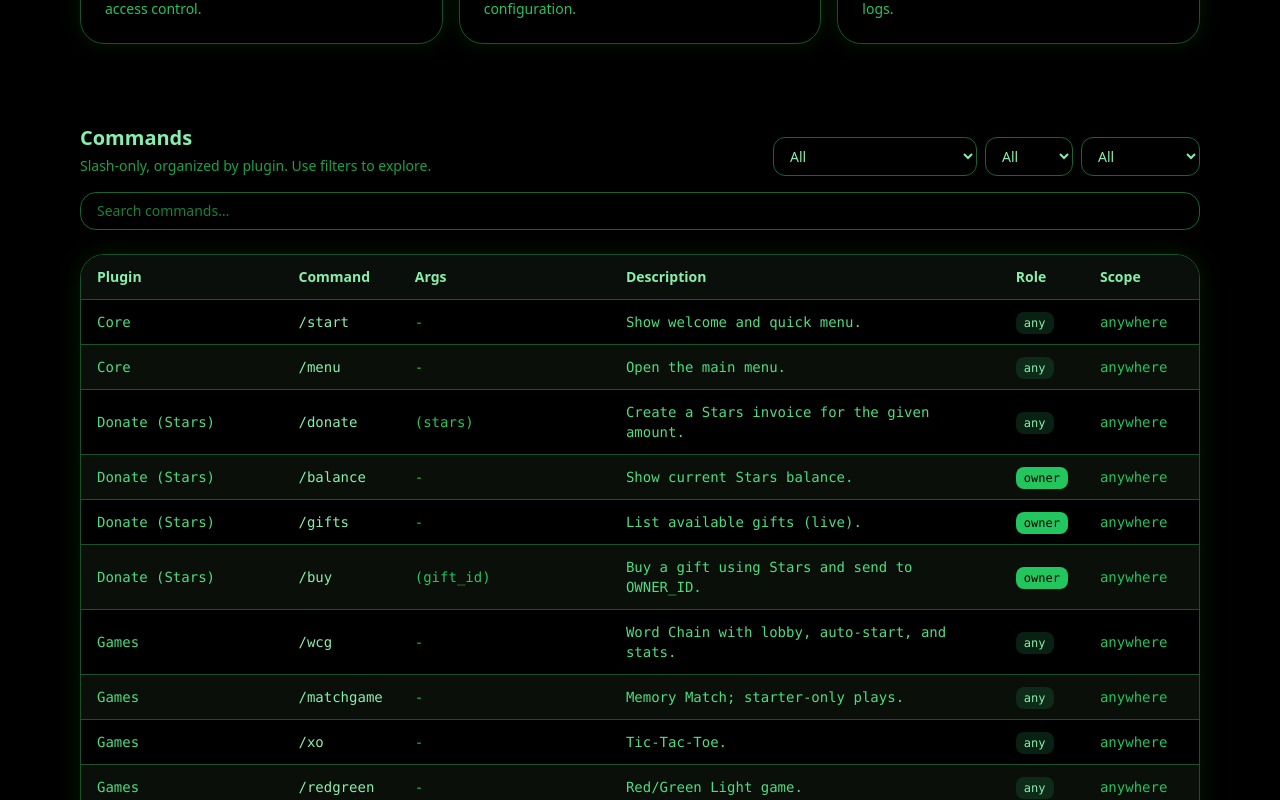
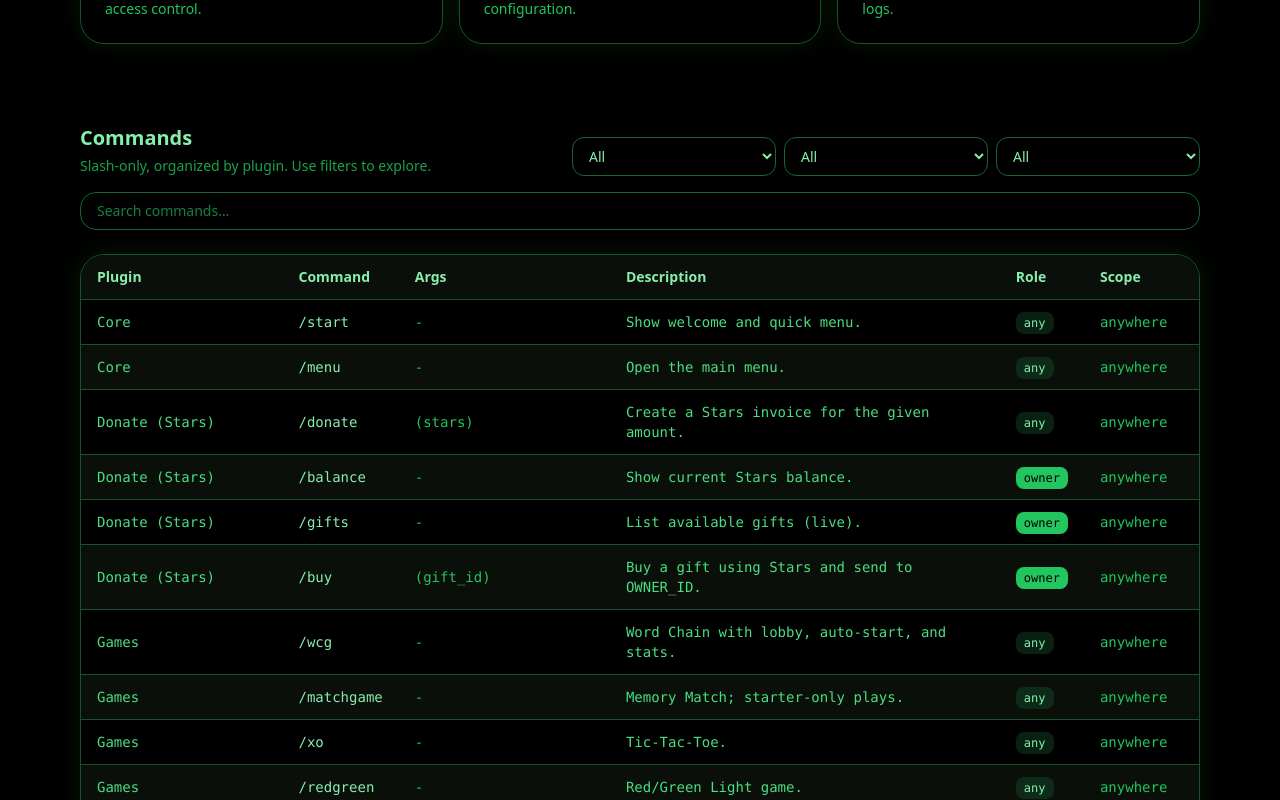
Before and after one commit to oluwaseyori/Seyori-s-Tg-Bot-Web, a Next.js app: page / in a window 1280 px wide. Shown: the part 780-1580 px from the top of the page. Built offline with nearby package versions, Linux system fonts and the light colour scheme.

Commit message:
Update page.tsx

```diff
--- a/app/page.tsx
+++ b/app/page.tsx
@@ -6,7 +6,7 @@ const CONFIG = {
   botName: "SEYORI'S TG BOT",
   botUsername: 'seyoritgbot',
   ownerUsername: 's3yori',
-  ownerEmail: 'havefun777444@gmail.cpm',
+  ownerEmail: 'havefun777444@gmail.cpm', // change to .com if that was a typo
   brandTagline: 'Seyoris Telegram Bot Web.'
 }
 
@@ -216,35 +216,67 @@ export default function Page() {
 
       {/* Commands */}
       <section id="commands" className="mx-auto max-w-6xl px-4 py-12">
-        <div className="flex items-end justify-between gap-4">
+        <div className="flex flex-col gap-3 sm:flex-row sm:items-end sm:justify-between">
           <div>
             <h2 className="text-xl font-semibold text-green-300">Commands</h2>
-            <p className="mt-1 text-sm text-green-600">Slash-only, organized by plugin. Use filters to explore.</p>
+            <p className="mt-1 text-sm text-green-600">
+              Slash-only, organized by plugin. Use filters to explore.
+            </p>
           </div>
-          <div className="hidden items-center gap-2 md:flex">
-            <select value={pluginFilter} onChange={e => setPluginFilter(e.target.value)} className="rounded-xl border border-green-800 bg-black px-3 py-2 text-sm text-green-300 shadow-sm focus:outline-none">
-              {plugins.map(p => <option key={p} value={p} className="bg-black text-green-300">{p}</option>)}
+
+          {/* Always-visible filters; stack on mobile */}
+          <div className="grid w-full grid-cols-1 gap-2 sm:w-auto sm:grid-cols-3">
+            <select
+              value={pluginFilter}
+              onChange={e => setPluginFilter(e.target.value)}
+              className="rounded-xl border border-green-800 bg-black px-3 py-2 text-sm text-green-300 focus:outline-none"
+            >
+              {plugins.map(p => (
+                <option key={p} value={p} className="bg-black text-green-300">
+                  {p}
+                </option>
+              ))}
             </select>
-            <select value={roleFilter} onChange={e => setRoleFilter(e.target.value as any)} className="rounded-xl border border-green-800 bg-black px-3 py-2 text-sm text-green-300 shadow-sm focus:outline-none">
-              {['All','any','admin','owner'].map(p => <option key={p} value={p} className="bg-black text-green-300">{p}</option>)}
+
+            <select
+              value={roleFilter}
+              onChange={e => setRoleFilter(e.target.value as any)}
+              className="rounded-xl border border-green-800 bg-black px-3 py-2 text-sm text-green-300 focus:outline-none"
+            >
+              {['All','any','admin','owner'].map(p => (
+                <option key={p} value={p} className="bg-black text-green-300">
+                  {p}
+                </option>
+              ))}
             </select>
-            <select value={scopeFilter} onChange={e => setScopeFilter(e.target.value as any)} className="rounded-xl border border-green-800 bg-black px-3 py-2 text-sm text-green-300 shadow-sm focus:outline-none">
-              {['All','anywhere','group-only','dm-only'].map(p => <option key={p} value={p} className="bg-black text-green-300">{p}</option>)}
+
+            <select
+              value={scopeFilter}
+              onChange={e => setScopeFilter(e.target.value as any)}
+              className="rounded-xl border border-green-800 bg-black px-3 py-2 text-sm text-green-300 focus:outline-none"
+            >
+              {['All','anywhere','group-only','dm-only'].map(p => (
+                <option key={p} value={p} className="bg-black text-green-300">
+                  {p}
+                </option>
+              ))}
             </select>
           </div>
         </div>
 
-        <div className="mt-4 flex flex-col gap-3 sm:flex-row">
+        {/* Search */}
+        <div className="mt-4">
           <input
             placeholder="Search commands…"
             value={query}
             onChange={e => setQuery(e.target.value)}
-            className="w-full rounded-2xl border border-green-800 bg-black px-4 py-2 text-sm text-green-300 placeholder-green-700 shadow-sm focus:outline-none"
+            className="w-full rounded-2xl border border-green-800 bg-black px-4 py-2 text-sm text-green-300 placeholder-green-700 focus:outline-none"
           />
         </div>
 
-        <div className="mt-6 overflow-hidden rounded-3xl border border-green-900 bg-black shadow-sm" style={{ boxShadow: '0 0 24px rgba(57,255,20,0.10)' }}>
-          <table className="min-w-full text-left text-sm">
+        {/* H-scroll table for narrow screens */}
+        <div className="mt-6 overflow-x-auto rounded-3xl border border-green-900 bg-black shadow-sm" style={{ boxShadow: '0 0 24px rgba(57,255,20,0.10)' }}>
+          <table className="min-w-[900px] text-left text-sm">
             <thead className="bg-[#0b0f0b] text-green-300">
               <tr>
                 <th className="px-4 py-3 border-b border-green-900">Plugin</th>
@@ -322,23 +354,75 @@ function IdeaForm() {
   const [email, setEmail] = useState('')
   const [message, setMessage] = useState('')
 
-  const encoded = encodeURIComponent(`Idea from ${name || 'Anonymous'}\n\n${message}\n\nContact: ${email || 'n/a'}`)
-  const tgHref = `https://t.me/${CONFIG.ownerUsername}`
-  const mailHref = `mailto:${CONFIG.ownerEmail}?subject=${encodeURIComponent("SEYORI'S TG BOT — Idea/Suggestion")}&body=${encoded}`
+  const buildText = () =>
+    `Idea from ${name || 'Anonymous'}\n\n${message || '(no message)'}\n\nContact: ${email || 'n/a'}\n\nFrom: ${typeof window !== 'undefined' ? window.location.href : ''}`
+
+  const sendViaTelegram = (e: React.MouseEvent) => {
+    e.preventDefault()
+    const tg = (window as any)?.Telegram?.WebApp
+    const text = buildText()
+    const shareUrl = `https://t.me/share/url?url=${encodeURIComponent(
+      typeof window !== 'undefined' ? window.location.href : ''
+    )}&text=${encodeURIComponent(text)}`
+    if (tg?.openTelegramLink) tg.openTelegramLink(shareUrl)
+    else window.open(shareUrl, '_blank')
+  }
+
+  const sendViaEmail = (e: React.MouseEvent) => {
+    e.preventDefault()
+    if (!CONFIG.ownerEmail) return
+    const subject = "SEYORI'S TG BOT — Idea/Suggestion"
+    const mailto = `mailto:${CONFIG.ownerEmail}?subject=${encodeURIComponent(subject)}&body=${encodeURIComponent(buildText())}`
+    window.location.href = mailto
+  }
 
   return (
     <form onSubmit={(e) => e.preventDefault()} className="mt-4 space-y-3">
       <div className="grid gap-3 sm:grid-cols-2">
-        <input value={name} onChange={e => setName(e.target.value)} placeholder="Your name" className="rounded-2xl border border-green-800 bg-black px-4 py-2 text-sm text-green-300 placeholder-green-700 shadow-sm focus:outline-none" />
-        <input value={email} onChange={e => setEmail(e.target.value)} placeholder="Your email (optional)" type="email" className="rounded-2xl border border-green-800 bg-black px-4 py-2 text-sm text-green-300 placeholder-green-700 shadow-sm focus:outline-none" />
+        <input
+          value={name}
+          onChange={e => setName(e.target.value)}
+          placeholder="Your name"
+          className="rounded-2xl border border-green-800 bg-black px-4 py-2 text-sm text-green-300 placeholder-green-700 focus:outline-none"
+        />
+        <input
+          value={email}
+          onChange={e => setEmail(e.target.value)}
+          placeholder="Your email (optional)"
+          type="email"
+          className="rounded-2xl border border-green-800 bg-black px-4 py-2 text-sm text-green-300 placeholder-green-700 focus:outline-none"
+        />
       </div>
-      <textarea value={message} onChange={e => setMessage(e.target.value)} placeholder="Describe your idea or suggestion in detail…" rows={5} className="w-full rounded-2xl border border-green-800 bg-black px-4 py-2 text-sm text-green-300 placeholder-green-700 shadow-sm focus:outline-none" />
+      <textarea
+        value={message}
+        onChange={e => setMessage(e.target.value)}
+        placeholder="Describe your idea or suggestion in detail…"
+        rows={5}
+        className="w-full rounded-2xl border border-green-800 bg-black px-4 py-2 text-sm text-green-300 placeholder-green-700 focus:outline-none"
+      />
       <div className="flex flex-wrap gap-3">
-        <a href={tgHref} target="_blank" rel="noreferrer noopener" className="inline-flex items-center justify-center rounded-2xl bg-green-500 px-4 py-2 text-sm font-semibold text-black hover:bg-green-400" style={{ boxShadow: '0 0 18px rgba(57,255,20,0.25)' }}>Send via Telegram</a>
+        <button
+          onClick={sendViaTelegram}
+          className="inline-flex items-center justify-center rounded-2xl bg-green-500 px-4 py-2 text-sm font-semibold text-black hover:bg-green-400"
+          style={{ boxShadow: '0 0 18px rgba(57,255,20,0.25)' }}
+          type="button"
+        >
+          Send via Telegram
+        </button>
         {CONFIG.ownerEmail && (
-          <a href={mailHref} className="inline-flex items-center justify-center rounded-2xl border border-green-500 px-4 py-2 text-sm font-semibold text-green-400 hover:bg-green-900/10" style={{ boxShadow: '0 0 18px rgba(57,255,20,0.25)' }}>Send via Email</a>
+          <button
+            onClick={sendViaEmail}
+            className="inline-flex items-center justify-center rounded-2xl border border-green-500 px-4 py-2 text-sm font-semibold text-green-400 hover:bg-green-900/10"
+            style={{ boxShadow: '0 0 18px rgba(57,255,20,0.25)' }}
+            type="button"
+          >
+            Send via Email
+          </button>
         )}
       </div>
+      <p className="text-xs text-green-700">
+        Tip: Telegram opens a share sheet with your text preloaded. Choose the chat (e.g., the owner) to send it.
+      </p>
     </form>
   )
 }
```
